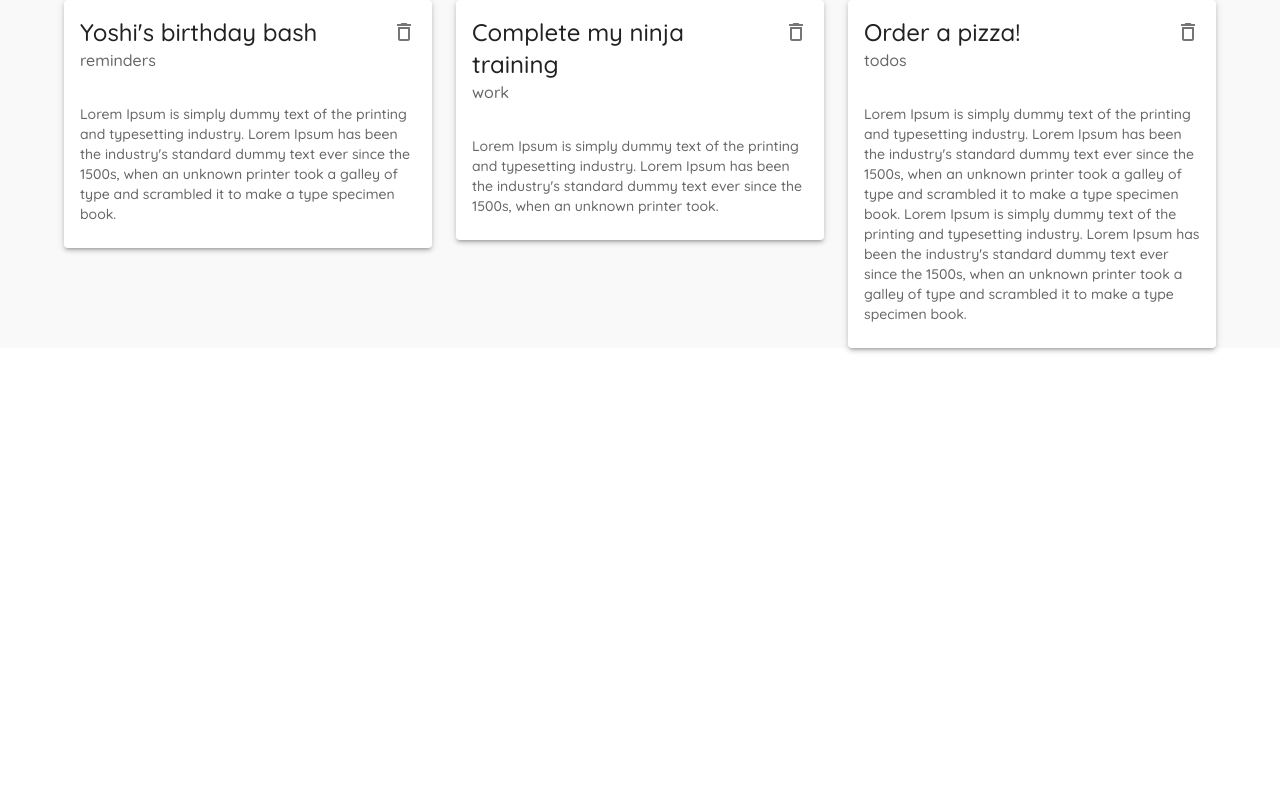
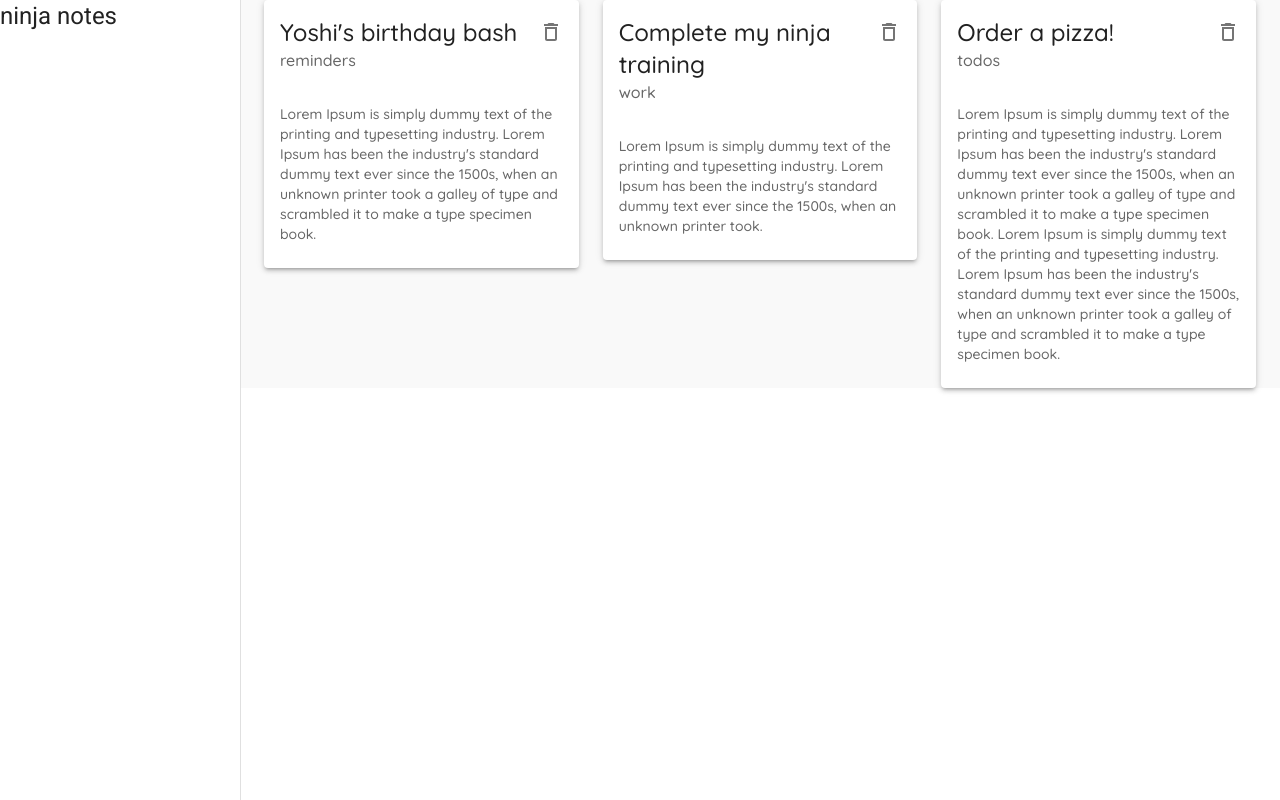
Before and after one commit to MarvelB/react-mui-app, a React (Create React App) app: page / in a window 1280 px wide. Built offline with nearby package versions, Linux system fonts and the light colour scheme; data requests are answered from the project's data file.

Commit message:
st l13 commit

```diff
--- a/src/components/Layout/Layout.tsx
+++ b/src/components/Layout/Layout.tsx
@@ -1,13 +1,44 @@
 import { SxProps } from '@mui/system/styleFunctionSx';
 import { Theme } from '@mui/material';
 import Typography from '@mui/material/Typography';
+import Drawer from '@mui/material/Drawer';
+import { ThemeProvider, createTheme } from '@mui/material/styles';
+import IconButton from '@mui/material/IconButton';
+import InboxIcon from '@mui/icons-material/MoveToInbox';
+import List from '@mui/material/List';
+import ListItem from '@mui/material/ListItem';
+import ListItemIcon from '@mui/material/ListItemIcon';
+import ListItemText from '@mui/material/ListItemText';
+import MailIcon from '@mui/icons-material/Mail';
+import MenuIcon from '@mui/icons-material/Menu';
+import Toolbar from '@mui/material/Toolbar';
+
+const drawerWidth = 240;
 
 const classes = {
   page: {
     backgroundColor: '#f9f9f9',
     width: '100%',
   } as SxProps<Theme>,
+  drawer: {
+    width: drawerWidth,
+  } as SxProps<Theme>,
+  root: {
+    display: 'flex',
+  } as SxProps<Theme>,
 };
+
+const drawerTheme = createTheme({
+  components: {
+    MuiDrawer: {
+      styleOverrides: {
+        paper: {
+          width: drawerWidth,
+        },
+      }
+    }
+  }
+})
 
 interface LayoutProps {
   children: JSX.Element
@@ -15,15 +46,34 @@ interface LayoutProps {
 
 const Layout = ({ children }: LayoutProps) => {
   return (
-    <div>
+    <Typography
+      component="div"
+      sx={classes.root}
+    >
       {/* app bar */}
       {/* side drawer */}
+
+      <ThemeProvider theme={drawerTheme}>
+        <Drawer
+          sx={classes.drawer}
+          variant="permanent"
+          anchor="left"
+        >
+          <div>
+            <Typography variant="h5">
+              ninja notes
+            </Typography>
+          </div>
+        </Drawer>
+      </ThemeProvider>
+
       <Typography
+        component="div"
         sx={classes.page}
       >
         { children }
       </Typography>
-    </div>
+    </Typography>
   )
 }
 
```
